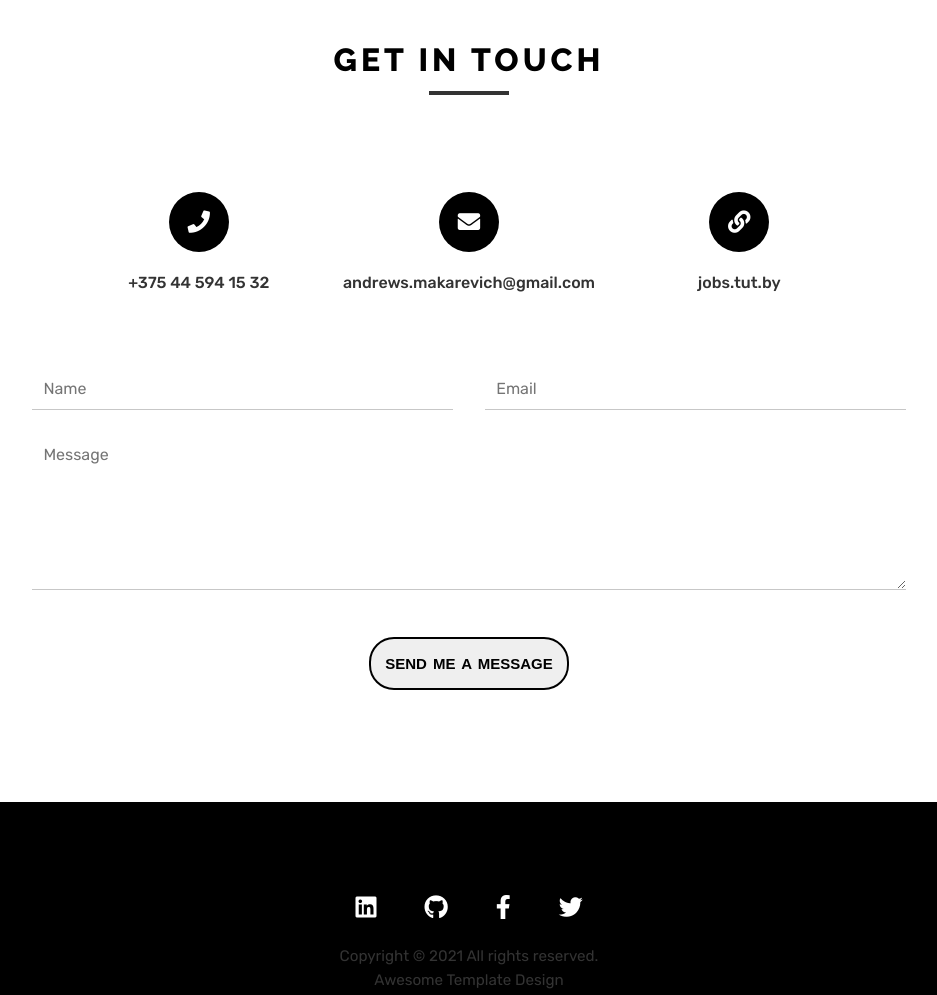
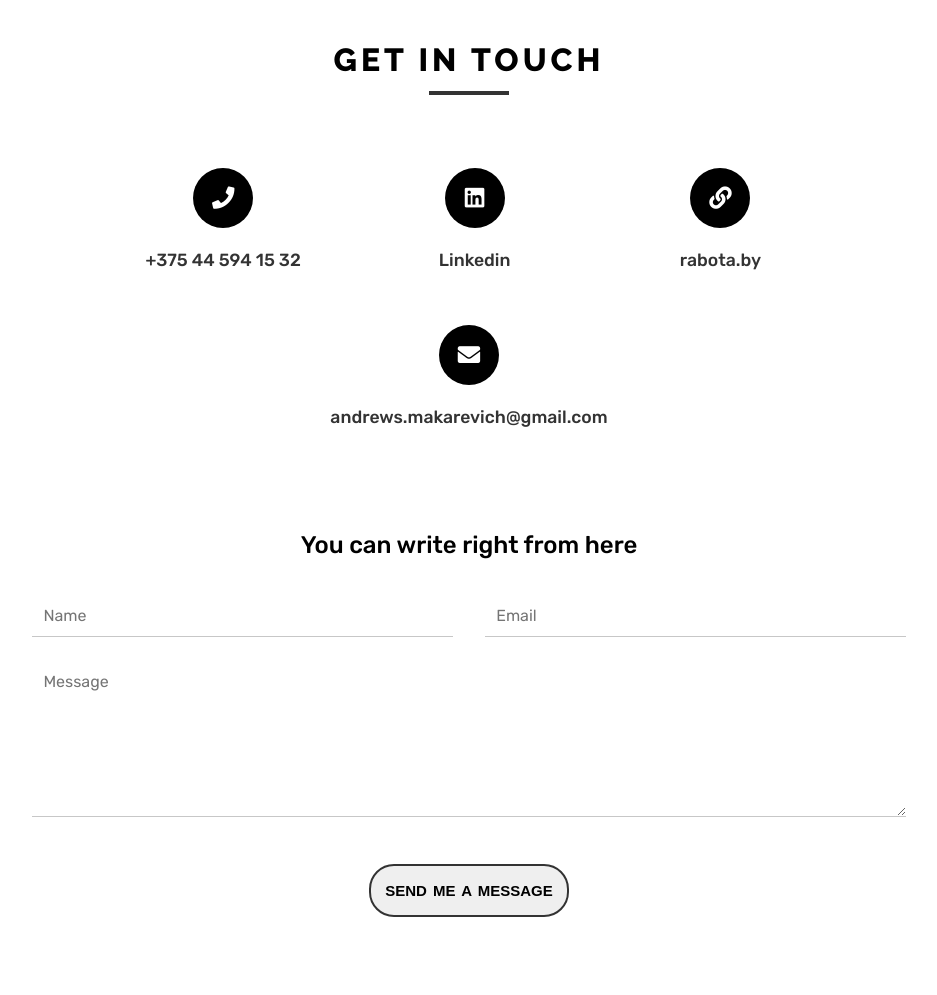
Before and after one commit to andrew-mak/andrew.makarevich, a website built with webpack: page src/index.html in a window 1280 px wide. Shown: the part 3300-4295 px from the top of the page, without its empty margins (171-1108 px from the left). Built offline with nearby package versions, Linux system fonts and the light colour scheme.

Commit message:
improve UX and styles
reset form after submit
close  mobile navbar after onItem click
edit  styles

```diff
--- a/src/css/contact.css
+++ b/src/css/contacts.css
@@ -1,27 +1,34 @@
-/* contact */
-.contact-wrapper {
-  width: 80%;
-  margin: 0 auto;
-}
-.contact .row {
-  padding-bottom: 1rem;
+.contacts {
+  display: flex;
+  flex-wrap: wrap;
+  justify-content: space-around;
+  width: 100%;
+  margin: auto;
+  margin-bottom: 5rem;
 }
 
-.contact-wrapper .row a {
+.contacts a {
   color: var(--darkCharcoal);
+  font-size: 1.1rem;
   font-weight: 500;
 }
 
-.contact-wrapper .item:first-of-type a {
+.contacts .item:first-of-type a {
   white-space: nowrap;
 }
 
-.contact .row .item {
+.contacts .item {
+  min-width: 9rem;
+  margin: 1rem 0;
   text-align: center;
-  padding: 1.5rem;
-  margin: 1rem 0;
 }
-.contact .row .item span:first-child {
+
+.contacts .item:first-of-type,
+.contacts .item:last-of-type {
+  min-width: 100%;
+}
+
+.contacts .item span:first-child {
   font-size: 1.4rem;
   color: #fff;
   background: black;
@@ -33,10 +40,18 @@
   place-content: center;
   margin: 1.2rem auto;
 }
+.contact .form-title {
+  margin-bottom: 1rem;
+  text-align: center;
+  font-size: 1.5rem;
+  font-weight: 500;
+}
+
 .contact-form {
   margin: auto;
   padding: 1rem 0;
 }
+
 .contact-form input[type="text"],
 .contact-form input[type="email"],
 .contact-form textarea {
@@ -49,10 +64,12 @@
   font-family: var(--smallFont);
   outline: 0;
 }
+
 .contact-form input:focus,
 .contact-form textarea:focus {
   border-color: var(--darkCharcoal);
 }
+
 .contact-form input[type="submit"] {
   cursor: pointer;
 }
@@ -62,7 +79,7 @@
   display: block;
   margin: 1rem auto;
   padding: 1rem 0;
-  border: 2px solid #000;
+  border: 2px solid var(--darkCharcoal);
   border-radius: 25px;
   font-size: 15px;
   font-weight: 600;
@@ -70,7 +87,8 @@
   text-transform: uppercase;
   transition: all 0.5s ease-in-out;
 }
+
 .btn:hover {
-  background: #000;
+  background: var(--darkCharcoal);
   color: #fff;
 }
--- a/src/css/footer.css
+++ b/src/css/footer.css
@@ -1,10 +1,12 @@
 /* Footer */
 .footer {
+  padding: 2rem 0;
   background: #000;
 }
 
 .footer .social-links {
   justify-content: center;
+  margin-bottom: 3rem;
 }
 
 .footer .social-links li {
@@ -15,4 +17,5 @@
 .footer .text {
   text-align: center;
   font-weight: 400;
+  color: #e2e2e2;
 }
--- a/src/css/main.css
+++ b/src/css/main.css
@@ -4,7 +4,7 @@
 @import "portfolio.css";
 @import "about.css";
 @import "skills.css";
-@import "contact.css";
+@import "contacts.css";
 @import "footer.css";
 
 :root {
@@ -133,6 +133,10 @@ button {
     width: 50%;
   }
 
+  .contacts .item:first-of-type {
+    min-width: 9rem;
+  }
+
   .contact-form {
     width: 70%;
   }
@@ -148,12 +152,12 @@ button {
     display: none;
   }
 
-  .navbar-collapse {
+  .navbar-items {
     height: 100%;
     flex: 1 0 auto;
   }
 
-  .navbar-nav {
+  .navbar-ul {
     display: flex;
     justify-content: flex-end;
   }
@@ -180,12 +184,6 @@ button {
   .skills .row.two .container {
     display: grid;
     grid-template-columns: repeat(2, 1fr);
-  }
-
-  .contact .row {
-    display: grid;
-    grid-template-columns: repeat(3, 1fr);
-    grid-gap: 1rem;
   }
 }
 
@@ -224,7 +222,7 @@ button {
     max-width: 400px;
   }
 
-  .contact-wrapper {
+  .contacts {
     width: 60%;
   }
   .contact-form div {
--- a/src/css/navbar.css
+++ b/src/css/navbar.css
@@ -32,12 +32,12 @@
   opacity: 0.9;
   color: var(--brandColor);
 }
-.navbar-collapse {
+.navbar-items {
   height: 0;
   overflow: hidden;
   transition: var(--transition);
 }
-.navbar-nav {
+.navbar-ul {
   text-align: center;
 }
 .nav-item {
--- a/src/index.html
+++ b/src/index.html
@@ -69,8 +69,8 @@
         </button>
       </div>
 
-      <div class="navbar-collapse">
-        <ul class="navbar-nav">
+      <div class="navbar-items">
+        <ul class="navbar-ul">
           <li class="nav-item">
             <a href="#home" class="nav-link">home</a>
           </li>
@@ -285,35 +285,42 @@
       <div class="hoz-line"></div>
     </div>
 
-    <div class="contact-wrapper">
-      <div class="row">
+    <div class="contacts">
       <div class="item">
         <a href="tel:"><span><i class="fa fa-phone"></i></span>
           +375 44 594 15 32</a>
       </div>
       <div class="item">
+        <a href="https://www.linkedin.com/in/andrei-makarevich-a70817162/" target="_blank">
+          <span><i class="fab fa-linkedin"></i></span>
+          Linkedin</a>
+      </div>
+      <div class="item">
+        <a href="https://rabota.by/resume/5bb51f1eff016d1f890039ed1f6d506b734a48" target="_blank">
+          <span><i class="fa fa-link"></i></span>
+          rabota.by</a>
+      </div>
+      <div class="item">
         <a href="mailto:"><span><i class="fa fa-envelope"></i></span>
           andrews.makarevich@gmail.com</a>
       </div>
-        <div class="item">
-          <a href="https://jobs.tut.by" target="_blank">
-            <span><i class="fa fa-link"></i></span>
-            jobs.tut.by</a>
-        </div>
-      </div>
     </div>
 
+    <h3 class="form-title">
+      You can write right from here
+    </h3>
     <form class="contact-form" action="https://formspree.io/f/xjvjwqgb" method="POST">
       <div>
         <input type="text" class="form-control" placeholder="Name" name="name">
         <input type="email" name="_replyto" class="form-control" placeholder="Email">
       </div>
       <textarea rows="7" placeholder="Message" name="message"></textarea>
-      <input type="submit" class="btn" value="send me a message">
+      <input type="button" id="submitBtn" class="btn" value="send me a message">
     </form>
+
   </section>
 
-  <footer class="footer py-5">
+  <footer class="footer">
     <div class="container">
       <ul class="social-links">
         <li><a href="https://www.linkedin.com/in/andrei-makarevich-a70817162/" target="_blank"><i
@@ -327,7 +334,6 @@
     </div>
   </footer>
 
-  <!-- <script src="./bundle.js"></script> -->
 </body>
 
 </html>
--- a/src/js/main.js
+++ b/src/js/main.js
@@ -1,17 +1,4 @@
 import Typewriter from 'typewriter-effect/dist/core';
-
-window.onbeforeunload = () => {
-  for (const form of document.getElementsByTagName('form')) {
-    form.reset();
-  }
-}
-
-const navBtn = document.querySelector('.navbar-toggler');
-const navMenu = document.querySelector('.navbar-collapse');
-
-navBtn.addEventListener('click', () => {
-  navMenu.classList.toggle('toggleNav');
-});
 
 const typewriter = new Typewriter('#typeEffect', {
   loop: true
@@ -23,9 +10,33 @@ typewriter
   .pauseFor(2500)
   .deleteAll()
   .typeString('I\'m Frontend Developer')
-  .pauseFor(2500)
   .start();
 
+const submitBtn = document.getElementById('submitBtn');
+if (submitBtn) {
+  submitBtn.addEventListener('click', () => {
+    const contactForm = document.querySelector('.contact-form');
+    if (contactForm) {
+      contactForm.submit();
+      contactForm.reset();
+    }
+    else alert('unfortunately failed to send the message :(');
+  });
+}
+
+const navBtn = document.querySelector('.navbar-toggler');
+const navbarItems = document.querySelector('.navbar-items');
+const navUl = document.querySelector('.navbar-ul');
+
+navUl.addEventListener('click', () => {
+  if (navbarItems && navbarItems.classList.contains('toggleNav')) {
+    navbarItems.classList.toggle('toggleNav');
+  }
+})
+
+navBtn.addEventListener('click', () => {
+  navbarItems.classList.toggle('toggleNav');
+});
 
 let resizeTimer;
 window.addEventListener('resize', () => {
@@ -35,6 +46,7 @@ window.addEventListener('resize', () => {
     document.body.classList.remove('resize-transition-stopper');
   }, 1000);
 });
+
 
 window.addEventListener('scroll', () => {
   let position = window.pageYOffset || document.documentElement.scrollTop || document.body.scrollTop || 0;
```
Also changed, not shown: public/index.html (+1 -1 lines), 4 other files. Lines whose indentation alone changed are shown as unchanged.
